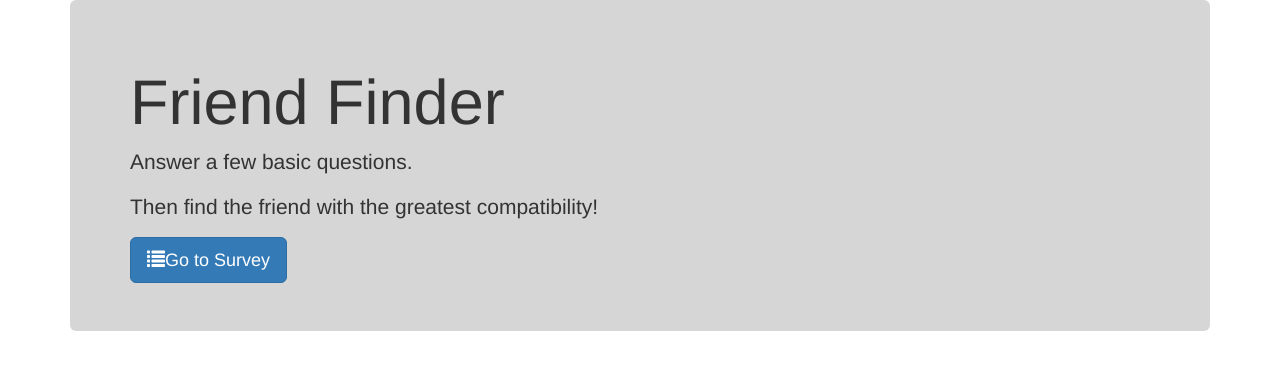
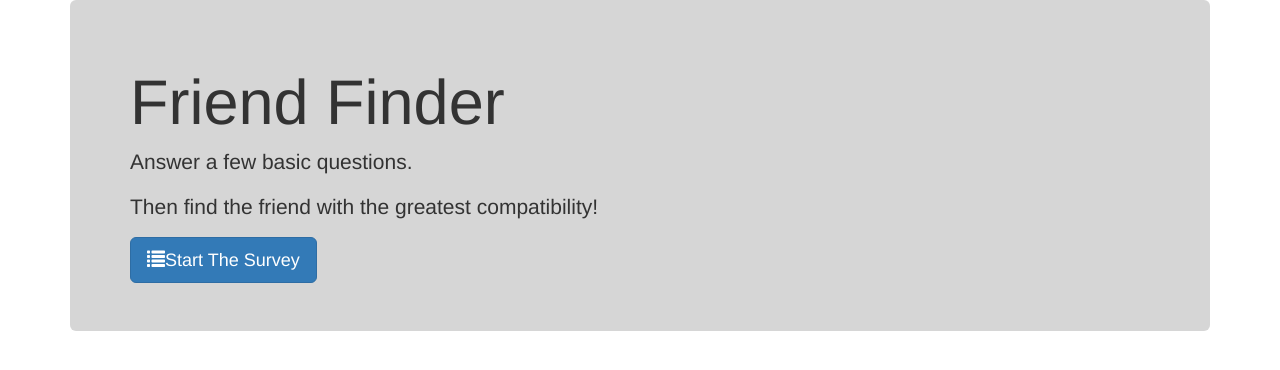
Before and after one commit to j55hanna55/Node-and-Express-Servers, a website: page index.html in a window 1280 px wide. Drawn offline with nearby package versions, Linux system fonts and the light colour scheme.

Commit message:
adding new package and updating my html

```diff
--- a/index.html
+++ b/index.html
@@ -14,7 +14,7 @@
 				<h1>Friend Finder</h1>
 				<p>Answer a few basic questions.</p>
 				<p>Then find the friend with the greatest compatibility!</p>
-				<a class="btn btn-primary btn-lg" href="./public/survey.html" role="button"><span class="glyphicon glyphicon-list"></span>Go to Survey</a>
+				<a class="btn btn-primary btn-lg" href="./public/survey.html" role="button"><span class="glyphicon glyphicon-list"></span>Start The Survey</a>
 			</div>
 		</div>
 	</div>
--- a/server.js
+++ b/server.js
@@ -13,7 +13,7 @@ app.use(bodyParser.urlencoded({ extended: true }));
 app.use(bodyParser.text());
 app.use(bodyParser.json({ type: 'application/vnd.api+json' }));
 // set up static files in express
-app.use(express.static(path.join(__dirname, 'app/public')));
+app.use(express.static(path.join(__dirname, 'friend-finder-app/public')));
 
 //ROUTES
 //================================================
```
Also changed, not shown: package.json (+6 -1 lines), 1 other file.
